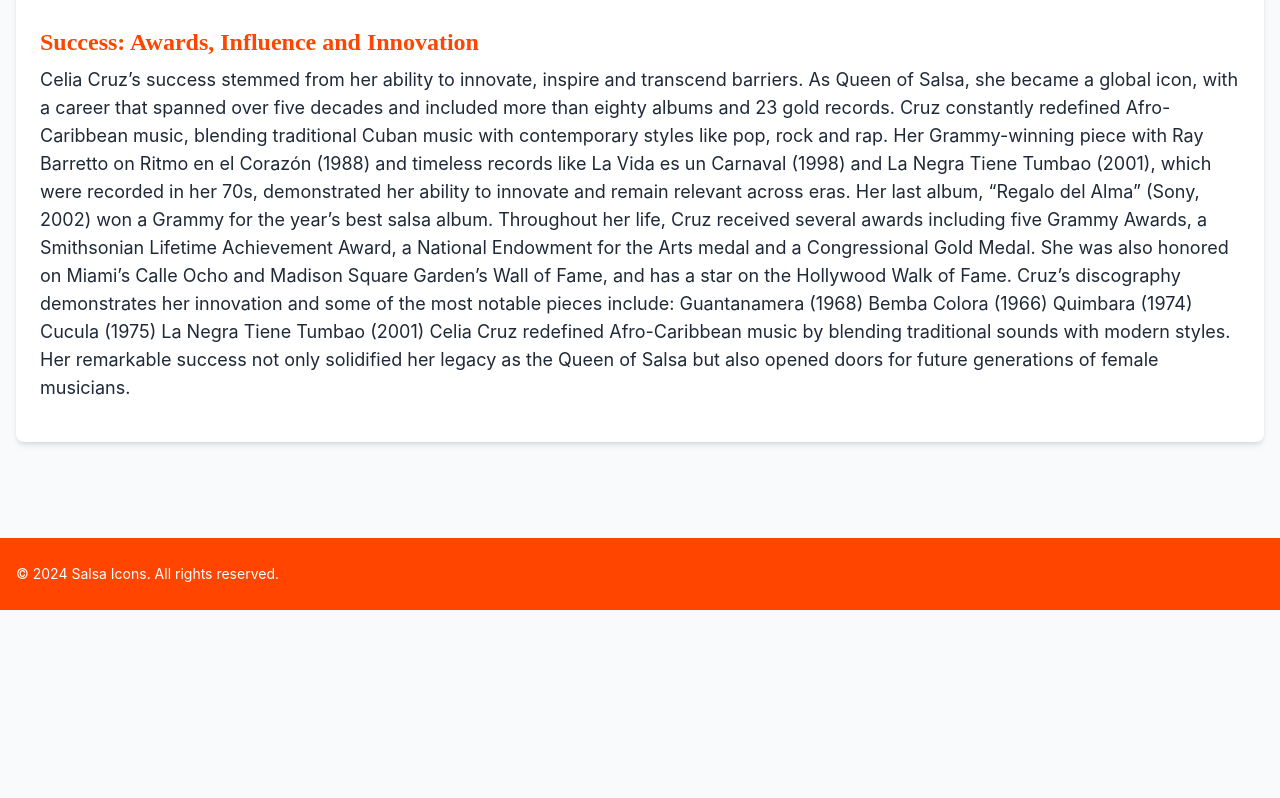
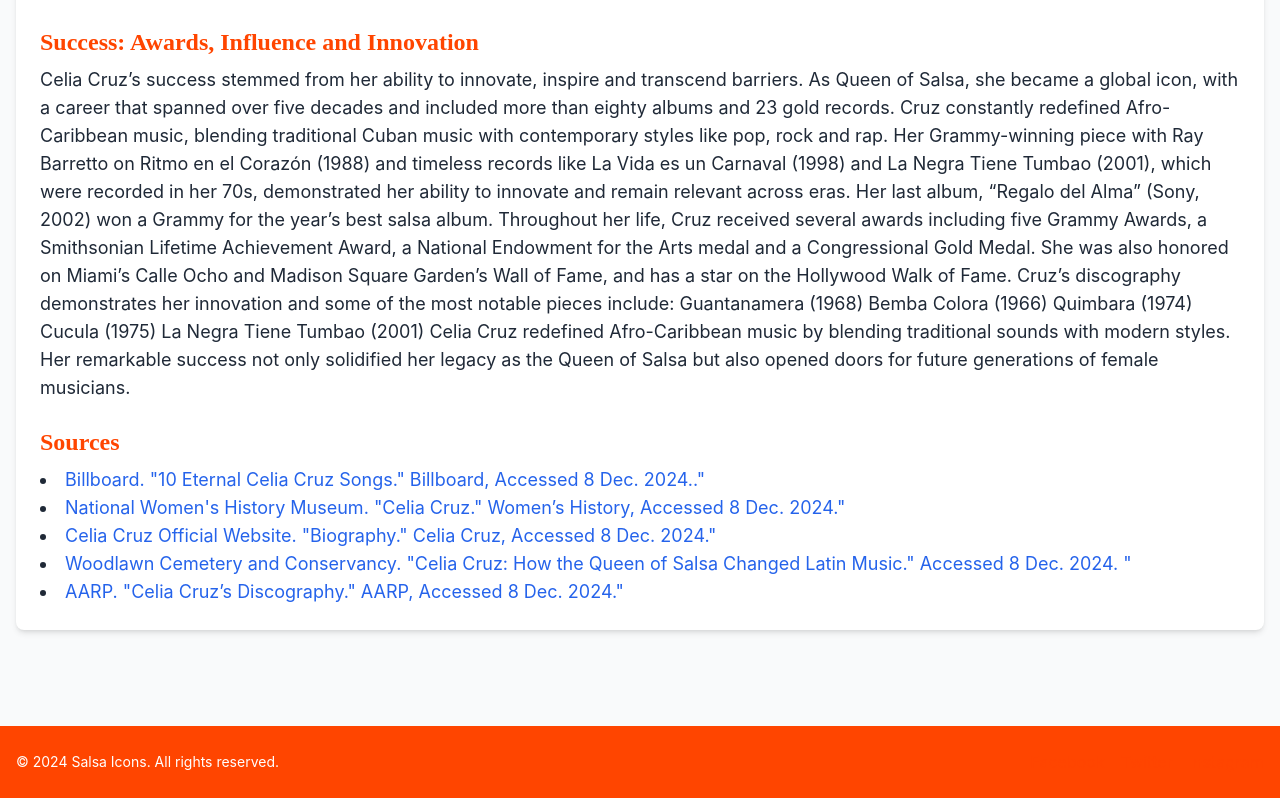
Before and after one commit to samdobson28/salsa-icons, a Next.js app: page /artists/celia-cruz in a window 1280 px wide. Shown: the part 1902-2700 px from the top of the page. Before the commit the page ends 2512 px from the top, so only its background shows below. Built offline with nearby package versions, Linux system fonts and the light colour scheme.

Commit message:
Update page.tsx

```diff
--- a/src/app/artists/celia-cruz/page.tsx
+++ b/src/app/artists/celia-cruz/page.tsx
@@ -53,6 +53,64 @@ La Negra Tiene Tumbao (2001)
 Celia Cruz redefined Afro-Caribbean music by blending traditional sounds with modern styles. Her remarkable success not only solidified her legacy as the Queen of Salsa but also opened doors for future generations of female musicians.`}
         </p>
       </section>
+
+      {/* Sources Section */}
+      <section className="mb-6">
+        <h2 className="text-2xl font-semibold text-salsa mb-2">Sources</h2>
+        <ul className="list-disc list-inside">
+          <li>
+            <a
+              href="http://www.billboard.com/music/latin/ten-eternal-celia-cruz-songs-7865862/"
+              target="_blank"
+              rel="noopener noreferrer"
+              className="text-blue-600 hover:underline"
+            >
+              Billboard. "10 Eternal Celia Cruz Songs." Billboard, Accessed 8 Dec. 2024.."
+            </a>
+          </li>
+          <li>
+            <a
+              href="http://www.womenshistory.org/education-resources/biographies/celia-cruz#:~:text=Cruz%20stood%20out%20as%20one,a%20flashy%2C%20feminine%20public%20persona"
+              target="_blank"
+              rel="noopener noreferrer"
+              className="text-blue-600 hover:underline"
+            >
+             National Women's History Museum. "Celia Cruz." Women’s History, Accessed 8 Dec. 2024."
+            </a>
+          </li>
+          <li>
+            <a
+              href="celiacruz.com/biography/"
+              target="_blank"
+              rel="noopener noreferrer"
+              className="text-blue-600 hover:underline"
+            >
+              Celia Cruz Official Website. "Biography." Celia Cruz, Accessed 8 Dec. 2024."
+            </a>
+          </li>
+          <li>
+            <a
+              href="http://www.woodlawn.org/blog/celia-cruz-how-the-queen-of-salsa-changed-latin-music/"
+              target="_blank"
+              rel="noopener noreferrer"
+              className="text-blue-600 hover:underline"
+            >
+              Woodlawn Cemetery and Conservancy. "Celia Cruz: How the Queen of Salsa Changed Latin Music." Accessed 8 Dec. 2024.
+"
+            </a>
+          </li>
+          <li>
+            <a
+              href="http://www.aarp.org/entertainment/music/info-2024/celia-cruz-discography.html#:~:text=But%20Celia%20Cruz%2C%20Cuba's%20eternal,Grammys%2C%20among%20many%20other%20awards"
+              target="_blank"
+              rel="noopener noreferrer"
+              className="text-blue-600 hover:underline"
+            >
+              AARP. "Celia Cruz’s Discography." AARP, Accessed 8 Dec. 2024."
+            </a>
+          </li>
+        </ul>
+      </section>
     </div>
   );
 
```
